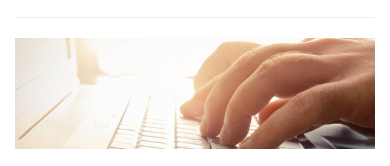
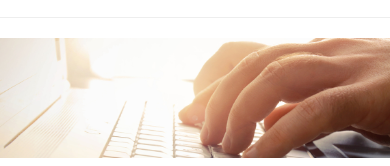
Before and after one commit to odamak/outstanding-portfolio, a plain HTML site: page index.html in a window 390 px wide. Shown: the part 150-316 px from the top of the page. Drawn offline with Linux system fonts and the light colour scheme.

Commit message:
Center cover image and fix bootstrap usage

```diff
--- a/css/style.css
+++ b/css/style.css
@@ -52,6 +52,11 @@ footer a:visited {
 
 footer p {
     font-size: 17px;
+}
+
+.img-center {
+    display: block;
+    margin: 0 auto;
 }
 
 
--- a/index.html
+++ b/index.html
@@ -27,14 +27,14 @@
         </header>
         <main>
             <div class="row">
-                <div class="col-md-12">
+
                     <hr>
-                </div>
+
             </div>
             <div class="row">
-                <div class="col-md-12">
-                    <img class="img-responsive" src="img/writer_keys.jpg" alt="Cover image">
-                </div>
+
+                    <img class="img-responsive img-center" src="img/writer_keys.jpg" alt="Cover image">
+
             </div>
             <section>
                 <div class="row">
```
